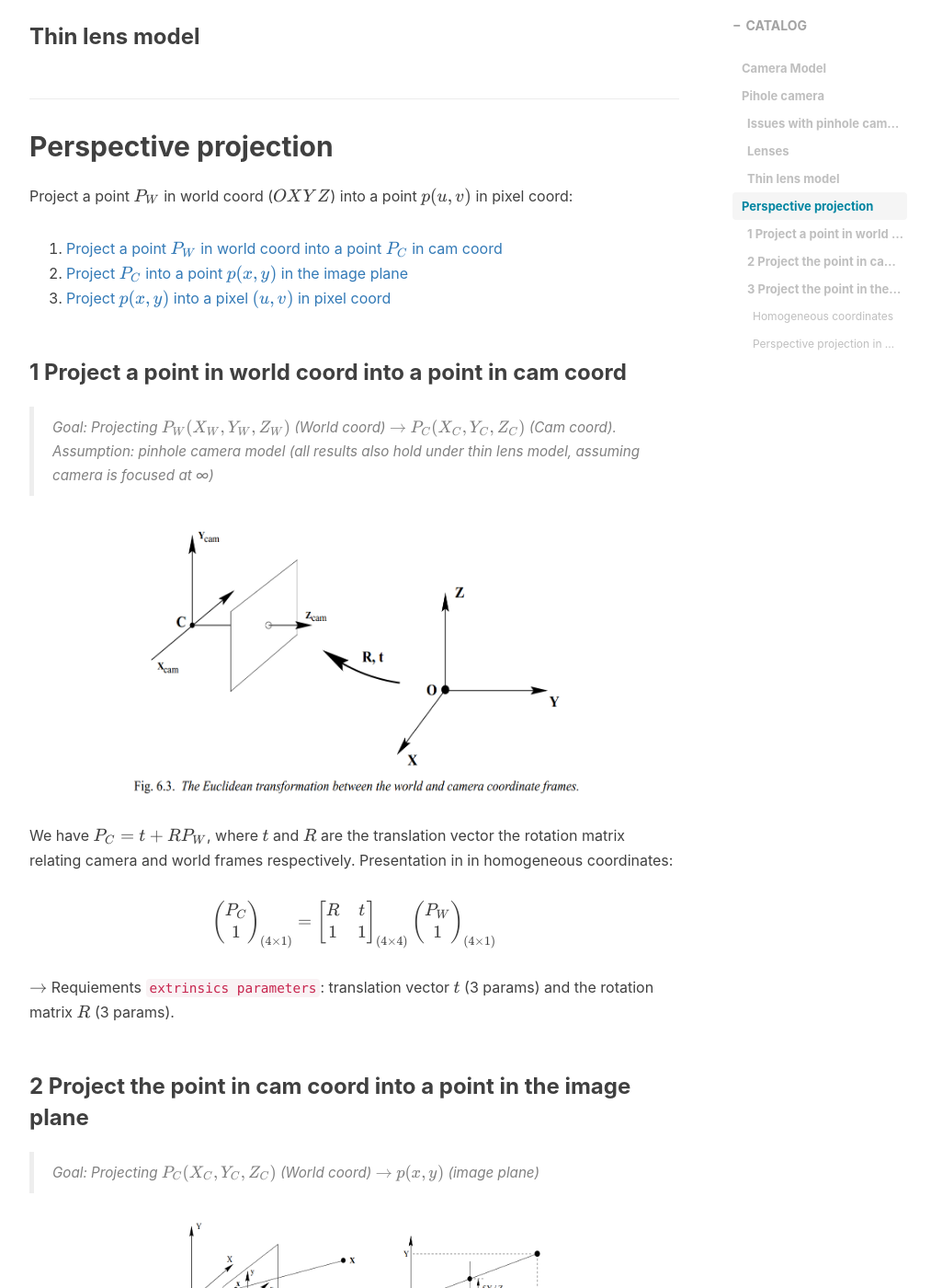
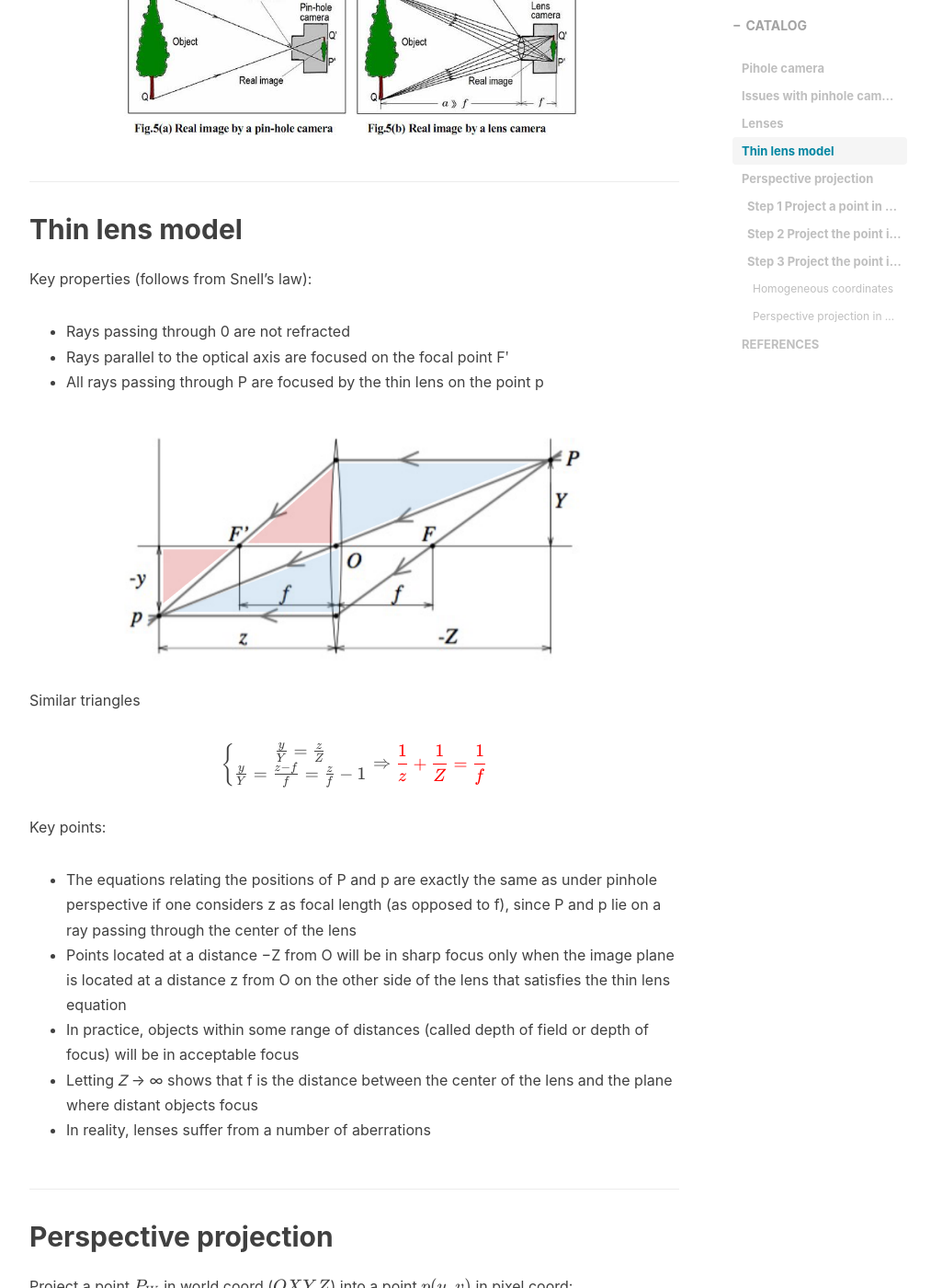
Before and after one commit to maiminh1996/maiminh1996.github.io, a Jekyll site: the page built from _posts/2022-07-29-pihole-camera.md, in a window 1280 px wide and 1400 px high, scrolled down 1793 px. Shown: the whole window at 92% size, without its empty margins (233-1246 px from the left). Built offline with Jekyll 4.4.1, drawn with Linux system fonts in a browser that asks for light colours; nearby versions of some CDN libraries; comment, search, counter and statistics services are not loaded; some of the changed text lies outside the part shown.

Commit message:
compelete post

```diff
--- a/_posts/2022-07-29-pihole-camera.md
+++ b/_posts/2022-07-29-pihole-camera.md
@@ -10,17 +10,14 @@ catalog: true
 tags: [image processing, camera, calibration]
 katex: true
 ---
-Updating ...
 
-# Camera Model
-
-## Pihole camera
+# Pihole camera
 > The simplest camera model is pinhole model which decribes the mathematical relationship of the projection of points in 3d-space onto a image plane.
 
 <img src="/img/camera/pinhole_camera.png" alt="drawing" width="500"/>
 
 
-### Issues with pinhole camera:
+## Issues with pinhole camera
 <img src="/img/camera/diff_lens.png" alt="drawing" width="300"/>
 
 - Larger aperture $\rightarrow$  greater number of light rays that pass through the aperture $\rightarrow$  blur
@@ -28,20 +25,53 @@ Updating ...
 
 $\rightarrow$ Solution: add a lens to replace the aperture! Lens: an optical element that focuses light by means of refraction
 
-### Lenses
+## Lenses
 
-### Thin lens model
+> Lens: an optical element that focuses light by means of refraction
+
+<img src="/img/camera/pinhole-camara-science_orig.jpg" alt="drawing" width="500"/>
+
+## Thin lens model
+Key properties (follows from Snell’s law):
+- Rays passing through 0 are not refracted
+- Rays parallel to the optical axis are focused on the focal point Fʹ
+- All rays passing through P are focused by the thin lens on the point p
+
+<img src="/img/camera/thin_len.png" alt="drawing" width="500"/>
+
+Similar triangles
+
+$$
+\left\{\begin{matrix}
+\frac{y}{Y}=\frac{z}{Z}\\
+\frac{y}{Y}=\frac{z-f}{f}=\frac{z}{f}-1
+\end{matrix}\right.
+\Rightarrow
+\textcolor{red}{\frac{1}{z} + \frac{1}{Z} = \frac{1}{f}}
+$$
+
+Key points:
+- The equations relating the positions of P and p are exactly the same as
+under pinhole perspective if one considers z as focal length (as opposed
+to f), since P and p lie on a ray passing through the center of the lens
+- Points located at a distance −Z from O will be in sharp focus only when
+the image plane is located at a distance z from O on the other side of the
+lens that satisfies the thin lens equation
+- In practice, objects within some range of distances (called depth of field
+or depth of focus) will be in acceptable focus
+- Letting 𝑍 → ∞ shows that f is the distance between the center of the lens
+and the plane where distant objects focus
+- In reality, lenses suffer from a number of aberrations
 
 ## Perspective projection
 
-
 Project a point $P_{W}$ in world coord ($OXYZ$) into a point $p(u, v)$ in pixel coord:
 
-1. [Project a point $P_{W}$ in world coord into a point $P_{C}$ in cam coord](#1-project-a-point-in-world-coord-into-a-point-in-cam-coord)
-2. [Project $P_{C}$ into a point $p(x, y)$ in the image plane](#2-project-the-point-in-cam-coord-into-a-point-in-the-image-plane)
-3. [Project $p(x, y)$ into a pixel $(u, v)$ in pixel coord](#3-project-the-point-in-the-image-plane-into-a-pixel-in-pixel-coord)
+- [Step 1: Project a point $P_{W}$ in world coord into a point $P_{C}$ in cam coord](#step-1-project-a-point-in-world-coord-into-a-point-in-cam-coord)
+- [Step 2: Project $P_{C}$ into a point $p(x, y)$ in the image plane](#step-2-project-the-point-in-cam-coord-into-a-point-in-the-image-plane)
+- [Step 3: Project $p(x, y)$ into a pixel $(u, v)$ in pixel coord](#step-3-project-the-point-in-the-image-plane-into-a-pixel-in-pixel-coord)
 
-### 1 Project a point in world coord into a point in cam coord
+### Step 1 Project a point in world coord into a point in cam coord
 > Goal: Projecting $P_{W}(X_{W}, Y_{W}, Z_{W})$ (World coord) $\rightarrow$ $P_{C}(X_{C}, Y_{C}, Z_{C})$ (Cam coord). <br>Assumption: pinhole camera model (all results also hold under thin lens model, assuming camera is focused at ∞)
 
 <img src="/img/camera/cam_world_coord.png" alt="drawing" width="500"/>
@@ -64,9 +94,10 @@ P_{W}\\
 \end{pmatrix}_{(4\times1)}
 $$
 
-$\rightarrow$ Requiements `extrinsics parameters`: translation vector $t$ (3 params) and the rotation matrix $R$ (3 params).
+$\rightarrow$ Requiements `extrinsics parameters`: translation vector $t_{(3 \times 1)}$ and the rotation matrix $R_{(3 \times 3)}$.
 
-### 2 Project the point in cam coord into a point in the image plane
+### Step 2 Project the point in cam coord into a point in the image plane
+
 > Goal: Projecting $P_{C}(X_{C}, Y_{C}, Z_{C})$ (World coord) $\rightarrow$ $p(x, y)$ (image plane)
 
 <img src="/img/camera/cam_coord_image_plane.png" alt="drawing" width="500"/>
@@ -85,7 +116,8 @@ f\frac{Y_{C}}{Z_{C}}
 \end{pmatrix}
 $$
 
-### 3 Project the point in the image plane into a pixel in pixel coord
+### Step 3 Project the point in the image plane into a pixel in pixel coord
+
 > Goal: Projecting $p(x, y)$ (image plane) $\rightarrow$ p$(u, v)$ (pixel coord)
 
 Actual origin of the camera coordinate system is usually at a corner (e.g., top left, bottom left)
@@ -194,12 +226,40 @@ z/w
 $$
 
 #### Perspective projection in homogeneous coordinates
+
 we have
 
 $$
 \begin{bmatrix}
-\alpha  &0  & u_{0} & 0\\
-0 & \beta  & v_{0} &0 \\
+\alpha & 0 & u_{0}\\
+0 & \beta & v_{0}\\
+0 & 0 & 1
+\end{bmatrix}
+\begin{bmatrix}
+1 & 0 & 0 & 0\\
+0 & 1 & 0 & 0\\
+0 & 0 & 1 & 0
+\end{bmatrix}
+\begin{pmatrix}
+X_{C}\\
+Y_{C}\\
+Z_{C}\\
+1
+\end{pmatrix}
+=
+\begin{pmatrix}
+\alpha X_{C} + u_{0}Z_{C}\\
+\beta Y_{C} + v_{0}Z_{C}\\
+Z_{C}
+\end{pmatrix}
+$$
+
+Or
+
+$$
+\begin{bmatrix}
+\alpha & 0 & u_{0} & 0\\
+0 & \beta & v_{0} & 0\\
 0 & 0 & 1 & 0
 \end{bmatrix}
 \begin{pmatrix}
@@ -236,19 +296,26 @@ When is $\gamma$ ≠ 0?
 - x- and y-axis of the camera are not perpendicular (unlikely)
 - For example, as a result of taking an image of an image
 
-Finalement, we obtain:
+Finally, we obtain:
+
 
 $$
+\textcolor{red}{
 \begin{pmatrix}
 u\\
 v\\
-Z_{C}
+-
 \end{pmatrix}
 =
 \begin{bmatrix}
 \alpha  & \gamma  & u_{0}\\
  0& \beta  & v_{0}\\
  0&0  & 1
+\end{bmatrix}
+\begin{bmatrix}
+1 & 0 & 0 & 0\\
+0 & 1 & 0 & 0\\
+0 & 0 & 1 & 0
 \end{bmatrix}
 \begin{bmatrix}
 R & t\\
@@ -260,6 +327,7 @@ Y_{W}\\
 Z_{W}\\
 1
 \end{pmatrix}
+}
 $$
 
 or
@@ -281,8 +349,11 @@ X_{W}\\
 Y_{W}\\
 Z_{W}\\
 1
-\end{pmatrix}
+\end{pmatrix},
 $$
+
+where K, P, $\begin{bmatrix}R & t\\ 1 & 1\end{bmatrix}$, $C = KP\begin{bmatrix} R & t\\ 1 & 1 \end{bmatrix}$ are Intricsic parameters matrix (fundamental characteristics of the camera), Projection matrix, Extrinsic parameters (depend on where camera is) and Camera matrix, respectively.
+
 
 
 $\rightarrow$ Requiements `intrinsics parameters`:
@@ -290,13 +361,14 @@ $\rightarrow$ Requiements `intrinsics parameters`:
 - ($u_{0}, v_{0}$): **principal point** ((0,0) unless optical axis doesn’t intersect projection plane at origin)
 - $\gamma$: **skew** (0 unless pixels are shaped like rhombi/parallelograms)
 
-**Degrees of freedom**:
+**Degrees of freedom** ($\textcolor{red}{calibration}$):
 - `Intrinsics parameters`: 5 params $(\alpha, \beta)$, ($u_{0}, v_{0}$), $\gamma$
 - `Extrinsics parameters`: 6 params t, R
 <!-- - 4 for K (or 5 if we also include skewness), 3 for R, and 3 for t. Total is 10 (or 11 if we include skewness) -->
 
 
-REF:
+# REFERENCES
 - [cs4670/2015sp/lectures/lec15_projection_web.pdf](https://www.cs.cornell.edu/courses/cs4670/2015sp/lectures/lec15_projection_web.pdf)
 - [lec15_projection_web.pdf](../doc/lec15_projection_web.pdf)
 - https://stanfordasl.github.io/aa274a/pdfs/lecture/lecture_7.pdf
+- [CS4670 / 5670: Computer Vision](https://www.cs.cornell.edu/courses/cs4670/2015sp/lectures/lec15_projection_web.pdf)
```
Also changed, not shown: other parts of _posts/2022-07-29-pihole-camera.md (+2 -2 lines), img/camera/pinhole-camara-science_orig.jpg (added), img/camera/thin_len.png (added).
